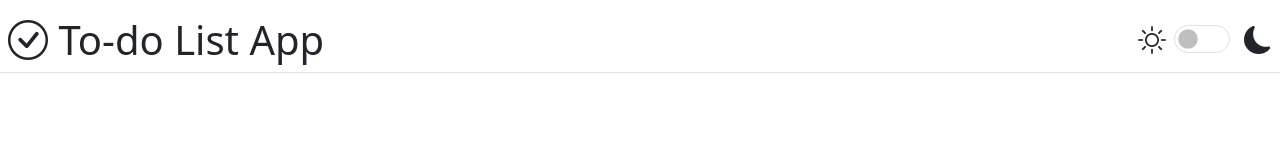
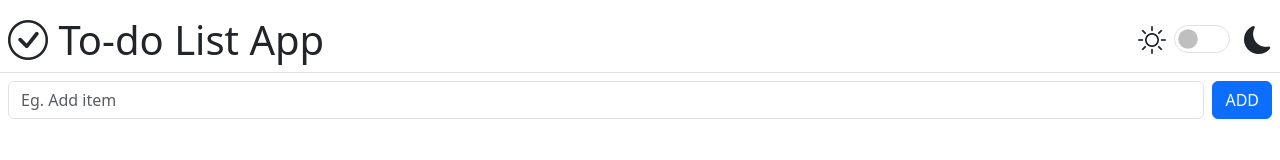
Before and after one commit to buddhiridmal/ToDo-List-FireBase, a website built with Vite: page index.html in a window 1280 px wide. Built offline with nearby package versions, Linux system fonts and the light colour scheme.

Commit message:
Ui - form

```diff
--- a/index.html
+++ b/index.html
@@ -25,8 +25,13 @@
 
     </header>
     <main>
-      <section>
+      <section class="p-2">
         <form action="javascript:void(0)">
+          <div class="d-flex gap-2">
+            <input class="form-control" type="text"
+                   placeholder="Eg. Add item ">
+            <button class="btn btn-primary">ADD</button>
+          </div>
         </form>
       </section>
     </main>
```
